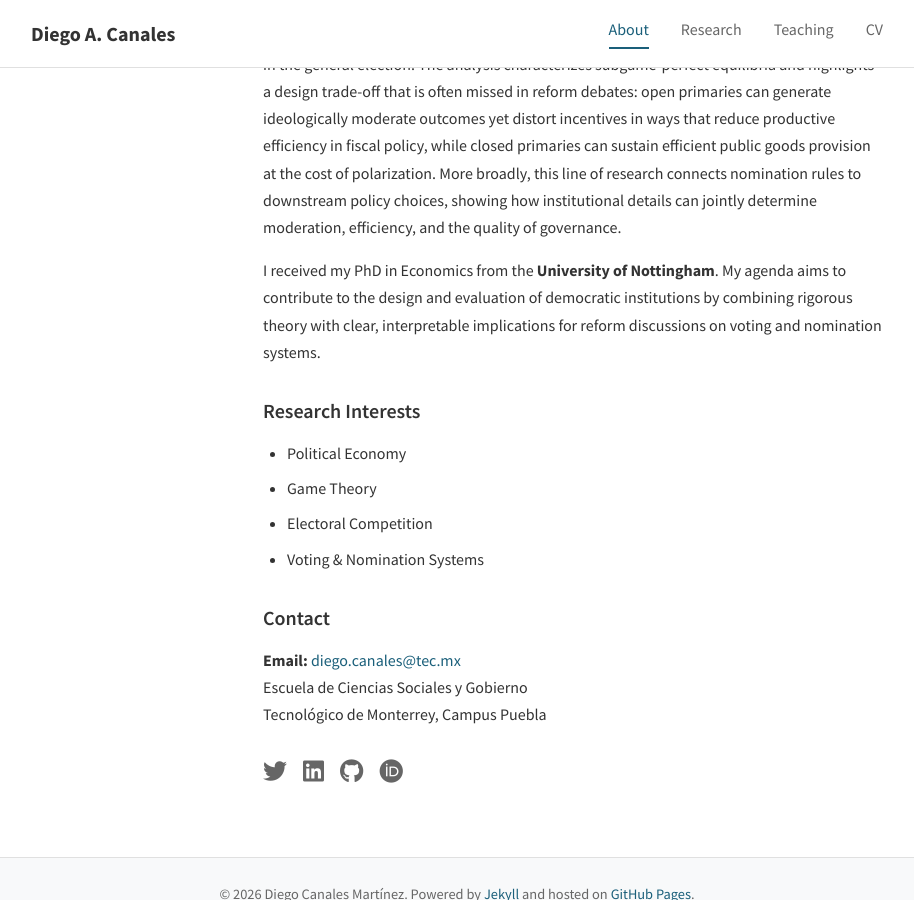
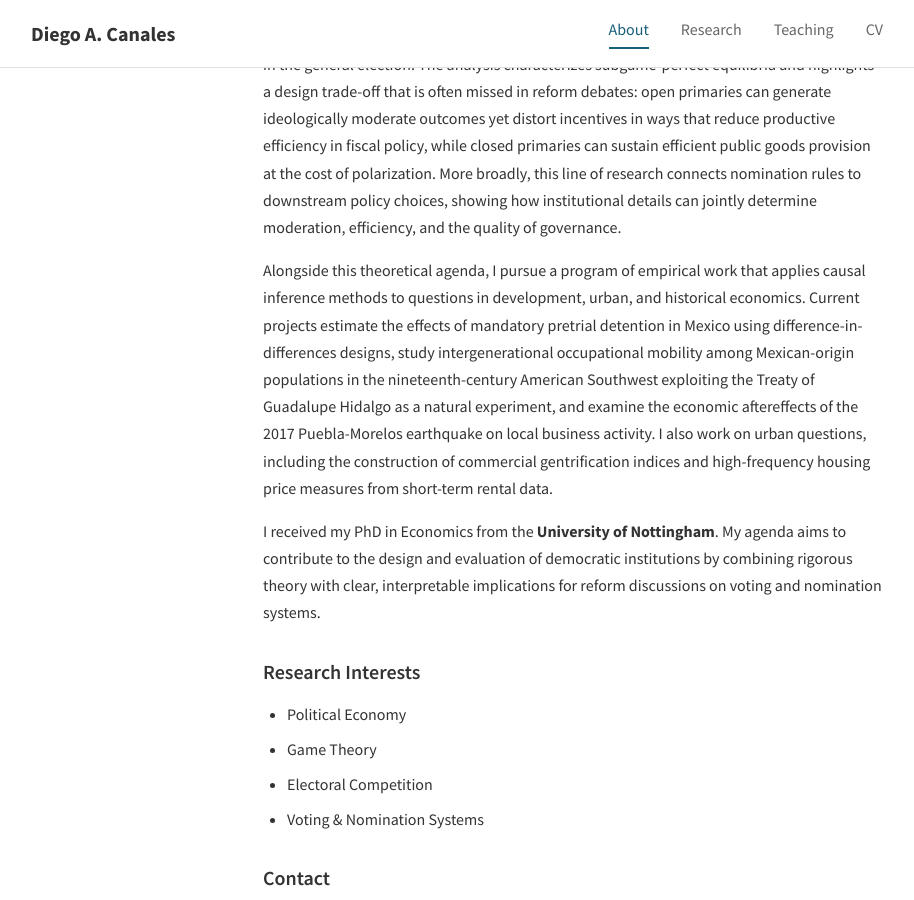
Before and after one commit to diegoacanales/diegoacanales.github.io, a Jekyll site: the page built from index.md, in a window 1280 px wide and 900 px high, scrolled down 485 px. Shown: the whole window, without its empty margins (183-1097 px from the left). Built offline with Jekyll 4.4.1, drawn with Linux system fonts in a browser that asks for light colours; some web fonts are replaced.

Commit message:
Add empirical research paragraph to homepage bio
Co-Authored-By: Claude Sonnet 4.6 <noreply@anthropic.com>

```diff
--- a/index.md
+++ b/index.md
@@ -39,6 +39,17 @@ permalink: /
     </p>
 
     <p>
+      Alongside this theoretical agenda, I pursue a program of empirical work that applies causal
+      inference methods to questions in development, urban, and historical economics. Current projects
+      estimate the effects of mandatory pretrial detention in Mexico using difference-in-differences
+      designs, study intergenerational occupational mobility among Mexican-origin populations in the
+      nineteenth-century American Southwest exploiting the Treaty of Guadalupe Hidalgo as a natural
+      experiment, and examine the economic aftereffects of the 2017 Puebla-Morelos earthquake on local
+      business activity. I also work on urban questions, including the construction of commercial
+      gentrification indices and high-frequency housing price measures from short-term rental data.
+    </p>
+
+    <p>
       I received my PhD in Economics from the <strong>University of Nottingham</strong>. My agenda aims
       to contribute to the design and evaluation of democratic institutions by combining rigorous theory
       with clear, interpretable implications for reform discussions on voting and nomination systems.
```
